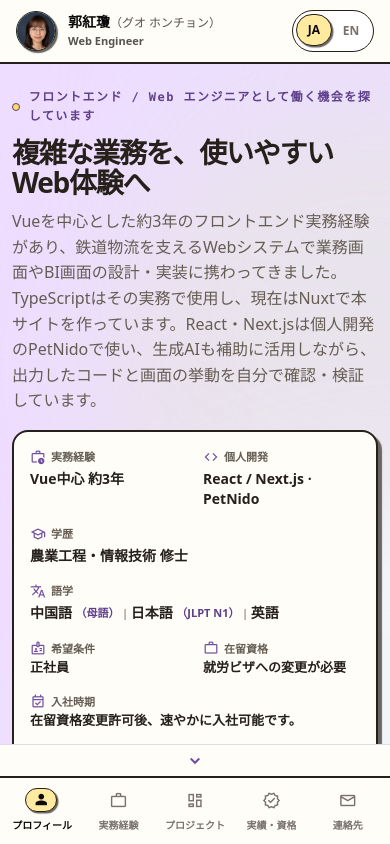
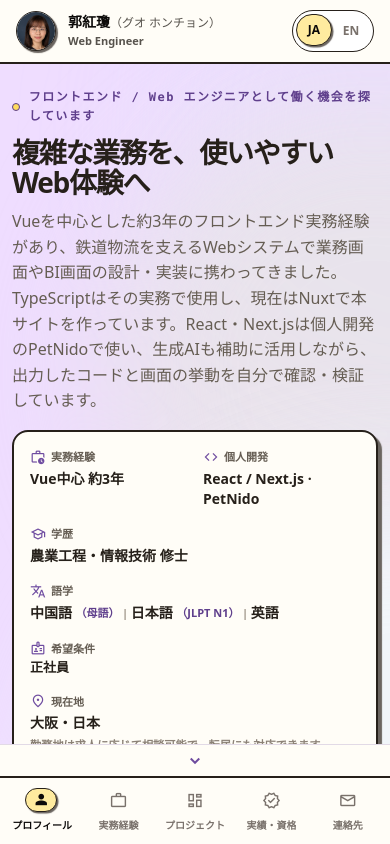
Before and after one commit to RedJone888/guohongqiong, a Nuxt app: page / in a window 390 px wide. Built offline with nearby package versions, Linux system fonts and the light colour scheme.

Commit message:
Update profile availability copy and responsive information layout

```diff
--- a/app/data/site.ts
+++ b/app/data/site.ts
@@ -337,18 +337,25 @@ export const profilePageCopy = {
         icon: "location_on",
         label: "現在地",
         value: "大阪・日本",
-        secondary: "大阪勤務を優先・他地域への転居も相談可",
+        secondary: "勤務地は求人に応じて相談可能で、転居にも対応できます。",
       },
     ],
     jobSearchLabel: "JOB SEARCH",
     jobSearchItems: [
       { key: "preferences", icon: "badge", label: "希望条件", value: "正社員" },
-      { key: "status", icon: "work", label: "在留資格", value: "就労ビザへの変更が必要" },
+      {
+        key: "status",
+        icon: "work",
+        label: "現在の在留資格",
+        value: "家族滞在（資格外活動許可取得済み）",
+        secondary: "フルタイムでの就労には、在留資格変更が必要です。",
+      },
       {
         key: "start",
         icon: "event_available",
         label: "入社時期",
-        value: "在留資格変更許可後、速やかに入社可能です。",
+        value: "正社員としての勤務は、在留資格変更許可後に開始可能です。",
+        secondary: "内定後、変更許可までの間は、資格外活動許可の範囲内（週28時間以内）でのアルバイト勤務もご相談可能です。",
       },
     ],
     focusEyebrow: "WHAT I BRING",
@@ -434,18 +441,25 @@ export const profilePageCopy = {
         icon: "location_on",
         label: "Based in",
         value: "Osaka, Japan",
-        secondary: "Osaka preferred; relocation negotiable",
+        secondary: "Work location is negotiable depending on the role, and I am open to relocation.",
       },
     ],
     jobSearchLabel: "JOB SEARCH",
     jobSearchItems: [
       { key: "preferences", icon: "badge", label: "Preferences", value: "Full-time permanent role" },
-      { key: "status", icon: "work", label: "Work status", value: "A change to a work visa is required" },
+      {
+        key: "status",
+        icon: "work",
+        label: "Current residence status",
+        value: "Dependent (permission to engage in activities outside my residence status granted)",
+        secondary: "A change of residence status is required for full-time employment.",
+      },
       {
         key: "start",
         icon: "event_available",
         label: "Start timing",
-        value: "Available to start promptly after my change of residence status is approved.",
+        value: "I can start full-time permanent employment once my change of residence status is approved.",
+        secondary: "After receiving a job offer and while awaiting approval, I am also open to discussing part-time work within the scope of my existing permission (up to 28 hours per week).",
       },
     ],
     focusEyebrow: "WHAT I BRING",
--- a/app/pages/index.vue
+++ b/app/pages/index.vue
@@ -60,6 +60,7 @@
                                 </dt>
                                 <dd class="profile-job-search-value">
                                     <span>{{ item.value }}</span>
+                                    <span v-if="item.secondary" class="profile-secondary">{{ item.secondary }}</span>
                                 </dd>
                             </div>
                         </dl>
@@ -544,7 +545,7 @@ const onDialogKeydown = (event: KeyboardEvent) => {
 
 .profile-information-list {
     display: grid;
-    grid-template-columns: minmax(0, 2.5fr) minmax(0, 4.5fr) minmax(0, 4fr);
+    grid-template-columns: minmax(0, 4.5fr) minmax(0, 5.5fr);
     align-items: start;
     gap: 1.15rem 1.5rem;
 }
@@ -557,12 +558,12 @@ const onDialogKeydown = (event: KeyboardEvent) => {
 
 .profile-fact[data-fact-key="experience"] { grid-area: 1 / 1; }
 .profile-fact[data-fact-key="independent"] { grid-area: 1 / 2; }
-.profile-fact[data-fact-key="education"] { grid-area: 1 / 3; }
-.profile-job-search-item[data-job-key="preferences"] { grid-area: 2 / 1; }
-.profile-job-search-item[data-job-key="start"] { grid-area: 2 / 2; }
-.profile-fact[data-fact-key="languages"] { grid-area: 2 / 3; }
-.profile-job-search-item[data-job-key="status"] { grid-area: 3 / 1; }
-.profile-fact[data-fact-key="location"] { grid-area: 3 / 2 / 4 / 4; }
+.profile-fact[data-fact-key="education"] { grid-area: 2 / 1; }
+.profile-fact[data-fact-key="languages"] { grid-area: 2 / 2; }
+.profile-job-search-item[data-job-key="preferences"] { grid-area: 4 / 1; }
+.profile-fact[data-fact-key="location"] { grid-area: 3 / 1; }
+.profile-job-search-item[data-job-key="status"] { grid-area: 3 / 2; }
+.profile-job-search-item[data-job-key="start"] { grid-area: 4 / 2; }
 
 .profile-fact dt,
 .profile-job-search-item dt {
@@ -598,7 +599,8 @@ const onDialogKeydown = (event: KeyboardEvent) => {
 }
 
 .profile-secondary {
-    margin-left: 0.45rem;
+    display: block;
+    margin-top: 0.2rem;
     color: #8b8176;
     font-size: 0.7rem;
     font-weight: 650;
@@ -1019,6 +1021,28 @@ const onDialogKeydown = (event: KeyboardEvent) => {
 }
 
 @media (min-width: 1024px) {
+    .profile-overview {
+        grid-template-columns: repeat(2, minmax(0, 1fr)) 18rem;
+        gap: 1.15rem 1.5rem;
+        padding: 1.25rem 1.35rem 1.1rem;
+        align-items: start;
+    }
+
+    .profile-overview-information,
+    .profile-information-list {
+        display: contents;
+    }
+
+    .profile-overview-actions {
+        grid-area: 1 / 3 / 4 / 4;
+        align-self: stretch;
+        padding: 0 0 0 1.25rem;
+    }
+
+    .profile-job-search-item[data-job-key="start"] {
+        grid-area: 4 / 2 / 5 / 4;
+    }
+
     .profile-page { min-height: 0; height: 100%; overflow: hidden; }
     .profile-page .profile-scroll { min-height: 0; overflow: hidden; }
     .profile-stack { height: 100%; min-height: 0; }
@@ -1030,7 +1054,7 @@ const onDialogKeydown = (event: KeyboardEvent) => {
     }
 }
 
-@media (max-width: 1279px) {
+@media (max-width: 1023px) {
     .profile-overview {
         grid-template-columns: minmax(0, 1fr);
     }
@@ -1089,10 +1113,10 @@ const onDialogKeydown = (event: KeyboardEvent) => {
     .profile-fact[data-fact-key="independent"] { grid-area: 1 / 2; }
     .profile-fact[data-fact-key="education"] { grid-area: 2 / 1 / 3 / 3; }
     .profile-fact[data-fact-key="languages"] { grid-area: 3 / 1 / 4 / 3; }
-    .profile-job-search-item[data-job-key="preferences"] { grid-area: 4 / 1; }
-    .profile-job-search-item[data-job-key="status"] { grid-area: 4 / 2; }
-    .profile-job-search-item[data-job-key="start"] { grid-area: 5 / 1 / 6 / 3; }
-    .profile-fact[data-fact-key="location"] { grid-area: 6 / 1 / 7 / 3; }
+    .profile-job-search-item[data-job-key="preferences"] { grid-area: 4 / 1 / 5 / 3; }
+    .profile-fact[data-fact-key="location"] { grid-area: 5 / 1 / 6 / 3; }
+    .profile-job-search-item[data-job-key="status"] { grid-area: 6 / 1 / 7 / 3; }
+    .profile-job-search-item[data-job-key="start"] { grid-area: 7 / 1 / 8 / 3; }
 
     .profile-language-value {
         flex-wrap: wrap;
```
